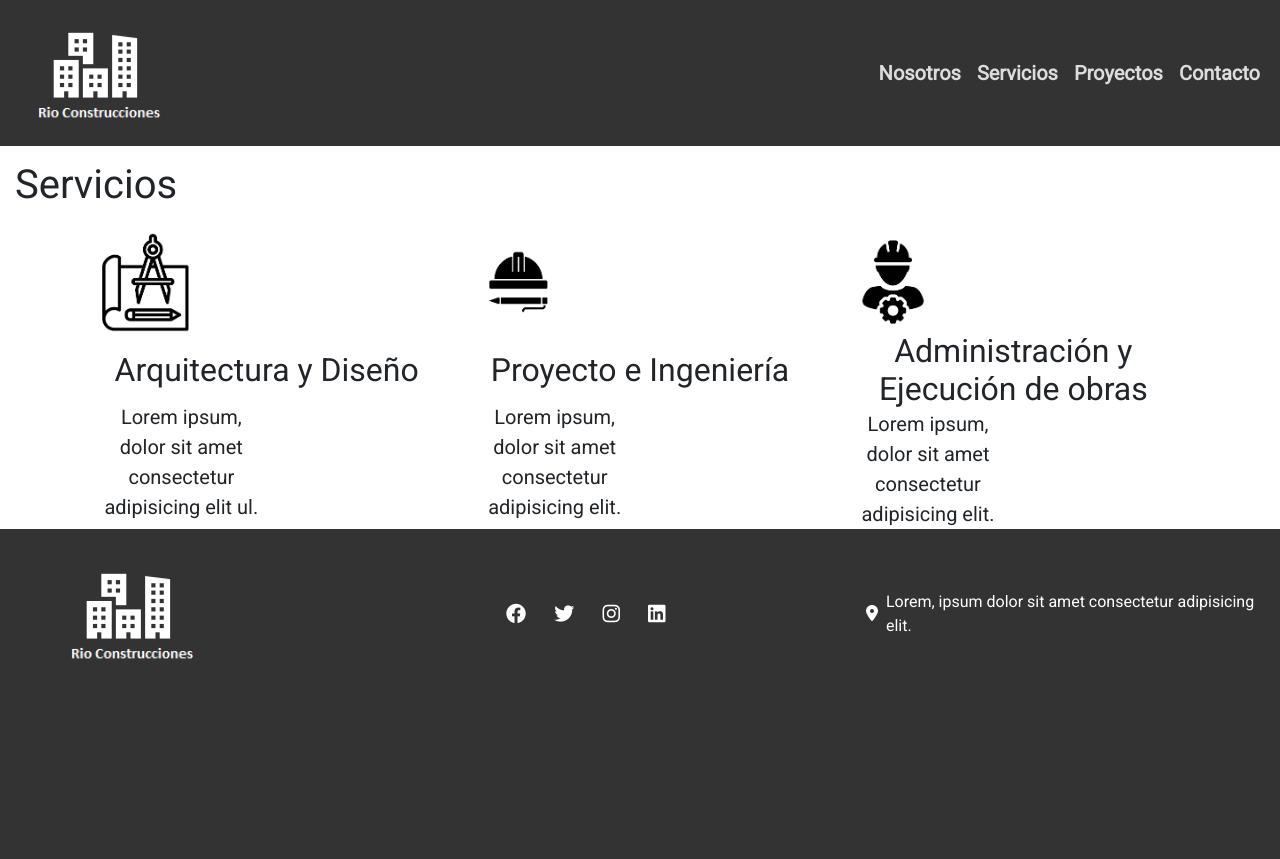
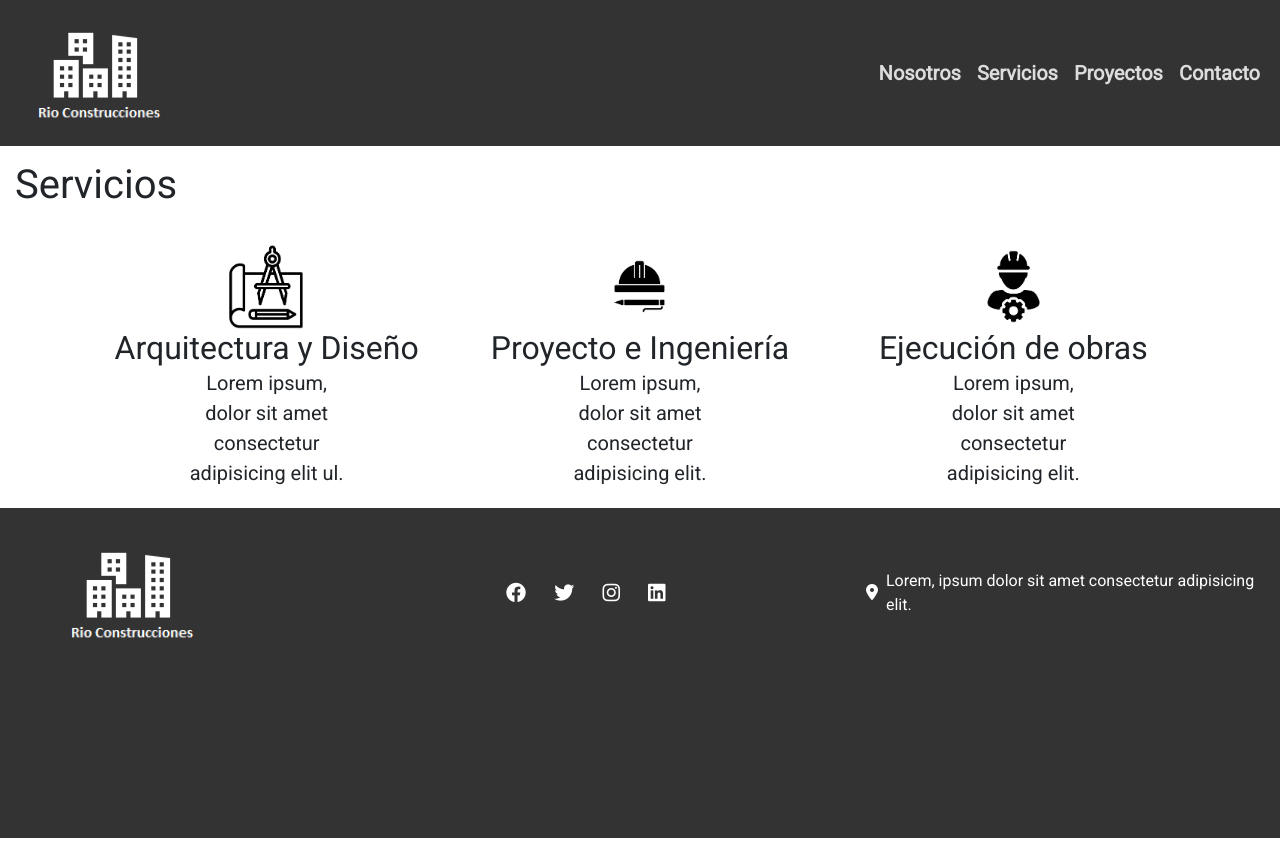
Before and after one commit to Alejandra-9/PF-Gomez, a plain HTML site: page pages/servicios.html in a window 1280 px wide. After the commit the page ends 838 px from the top, so only its background shows below. Drawn offline with nearby package versions, Linux system fonts and the light colour scheme.

Commit message:
avance servicios

```diff
--- a/css/style.css
+++ b/css/style.css
@@ -190,7 +190,7 @@ color:white;
 .nosotros{
   display: grid;
 grid-template-columns: 1fr;
-gap: 20px;
+gap: 2rem;
 }
 
 @media (min-width: 768px) {
@@ -207,8 +207,10 @@ gap: 20px;
 }
 
 .imagenes-nosotros img{
-  width: 85%;
+  width: 90%;
   height: auto;
+  margin: 20px ;
+  margin-bottom: 20px;
 }
 
 .foto1{
@@ -245,24 +247,9 @@ gap: 20px;
 
 /**Sección servicios**/
 
-/**.servicio h2{
-  width: 25%;
- text-align: center;
-  margin: 8px 20px;
-  padding: 15px;
-}
-
-.servicio p, img{
-  width: 25%;
-  height: auto;
-  margin: 8px 20px;
-  padding: 15px;
-
-}**/
-
 .servicio{
   width: 85%;
-  margin: auto;
+  margin: 20px auto;
   padding:0;
   display: grid;
   grid-template-columns:1fr;
@@ -281,22 +268,26 @@ gap: 20px;
 .bloque-servicio{
 text-align: center;
 display: grid;
-justify-content: space-between;
+justify-content:center;
 }
 
 .bloque-texto{
   text-align: center;
   display: grid;
   align-content: center;
+  justify-self: center;
   margin: 0;
   padding: 0;
+  margin-bottom: auto;
 }
 
 .bloque-imagen{
   margin: 0;
   padding: 0;
+  display: grid;
+  justify-self: center;
   justify-content: center;
-  width:100px;
+  width:25%;
 }
 
 /**Sección proyectos**/
--- a/pages/servicios.html
+++ b/pages/servicios.html
@@ -51,6 +51,7 @@
     </header>
     <!--end presentation-->
 
+
     <main class="servicio">
     <!--star main-->
     <div class="bloque-servicio">
@@ -66,8 +67,8 @@
     </div>
 
        <div class="bloque-servicio">
-        <img class="bloque-imagen" src="../img/iconos/descarga.png" alt="Ícono de Administración y ejecución de obras">
-        <h2 class="bloque-texto">Administración y Ejecución de obras</h2>
+        <img class="bloque-imagen" src="../img/iconos/descarga.png" alt="Ícono de Ejecución de obras">
+        <h2 class="bloque-texto">Ejecución de obras</h2>
           <p class="bloque-texto">Lorem ipsum, dolor sit amet consectetur adipisicing elit. </p>
        </div>
     </main>
```
